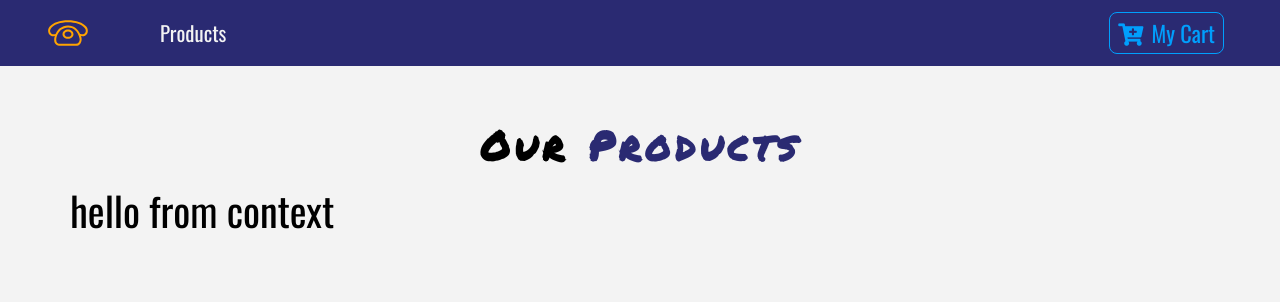
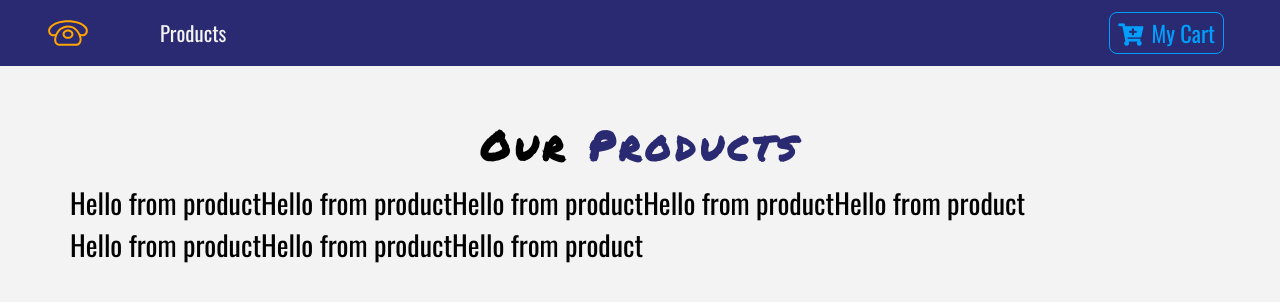
Before and after one commit to gkmaheshkrish/estore, a React (Create React App) app: page / in a window 1280 px wide. Shown: the top 302 px of the page. Built offline with nearby package versions, Linux system fonts and the light colour scheme.

Commit message:
TESTED WITH VALUE PASSING IN WITH CONTEXT API SUCCESS

```diff
--- a/src/components/Productlist.js
+++ b/src/components/Productlist.js
@@ -17,9 +17,13 @@
             <div className="row">
               <ProductConsumer>
                 {
-                    hello =>{
-                        return <h1>{hello}</h1>;
-                            }
+                    value =>{
+                      return value.products.map(product =>{
+                            return <Product key={product.id} product={product}>
+
+                            </Product>
+                      })
+                     }
                 }
               </ProductConsumer>
             </div>
--- a/src/context.js
+++ b/src/context.js
@@ -1,4 +1,5 @@
 import React, { Component } from 'react'
+import {storeProducts,detailProduct} from './data';
 
 
 const ProductContext =React.createContext();
@@ -7,10 +8,25 @@
 //consumer
 
 class ProductProvider  extends Component {
+    state={
+        products:storeProducts,
+        detailProduct:detailProduct
+    }
+    handleDetail = () =>{
+        console.log('hello from detail');
+    }
+    addToCart = () =>{
+        console.log('hello from add to cart');
+    }
     render() {
         return (
             <div>
-                <ProductContext.Provider value="hello from context">
+                <ProductContext.Provider value={{
+                    ...this.state,
+                    handleDetail:this.handleDetail,
+                    addToCart:this.addToCart
+
+                }}>
                     {this.props.children}
                 </ProductContext.Provider>
 
```
